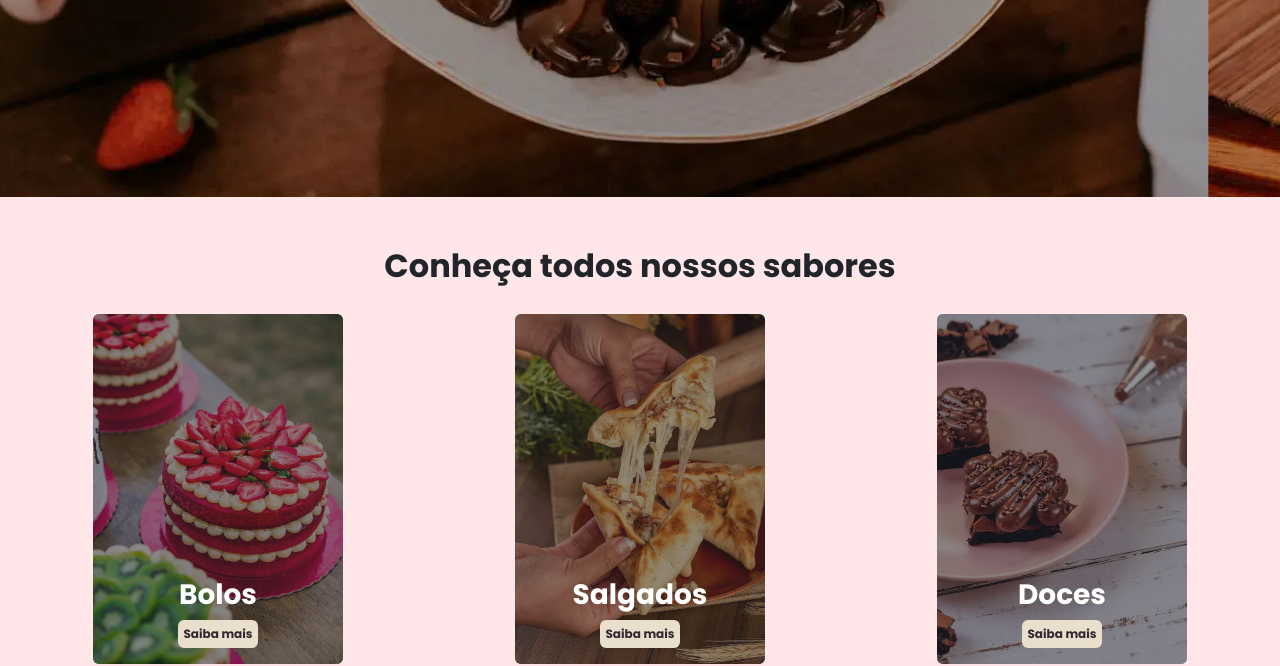
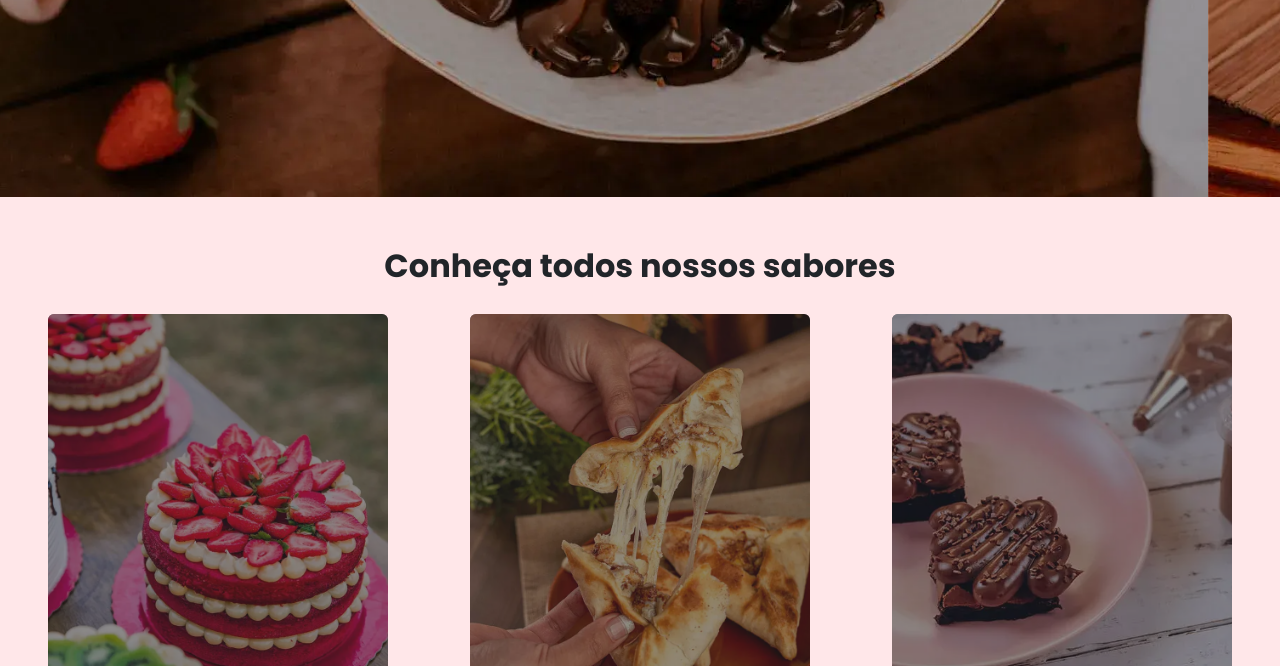
Before and after one commit to victorlupi/martabolosedoces, a plain HTML site: page index.html in a window 1280 px wide. Shown: the part 634-1300 px from the top of the page. Drawn offline with nearby package versions, Linux system fonts and the light colour scheme; a web font is replaced by a local one.

Commit message:
categorias homepage

```diff
--- a/css/main.css
+++ b/css/main.css
@@ -219,10 +219,10 @@ ul{
 }
 
 .card {
-  width: 250px;
+  width: 340px;
   border: none!important;
   overflow: hidden;
-  height: 350px!important;
+  height: 470px!important;
 }
 
 .card a{
```
